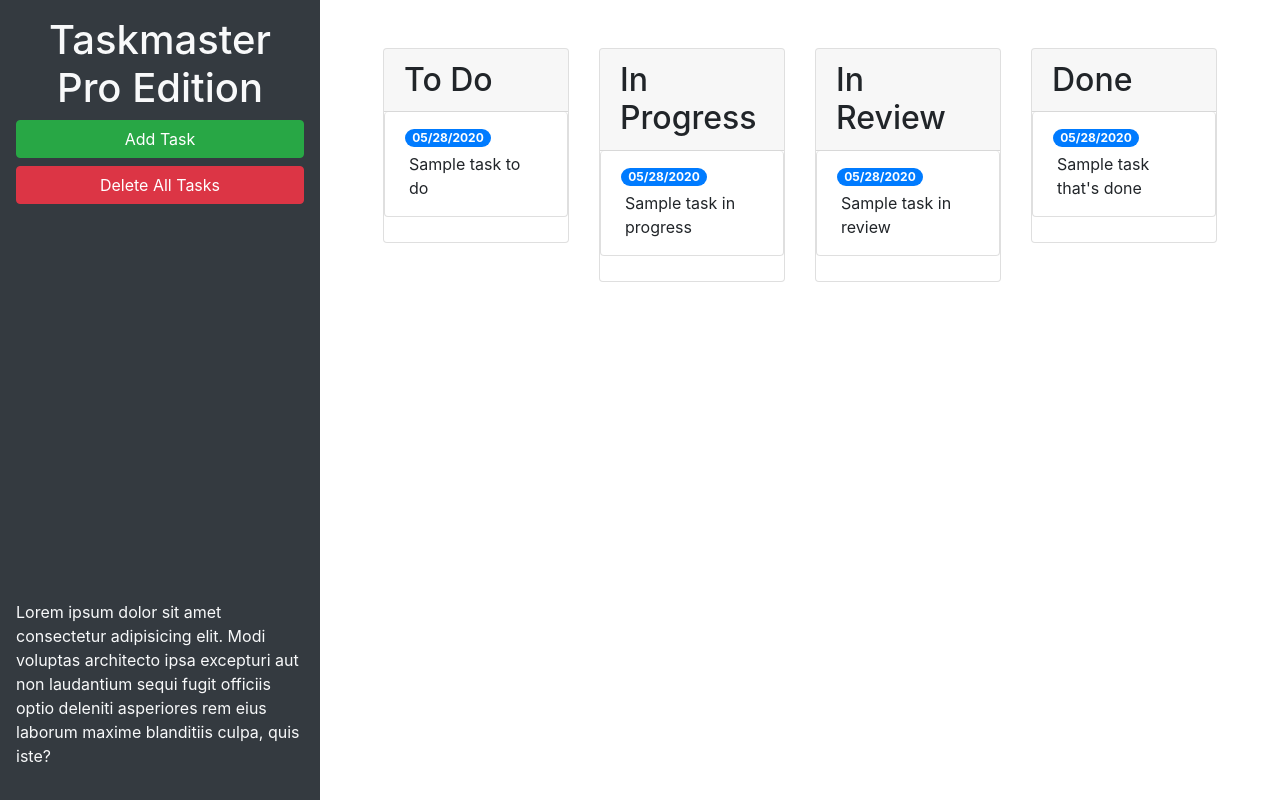
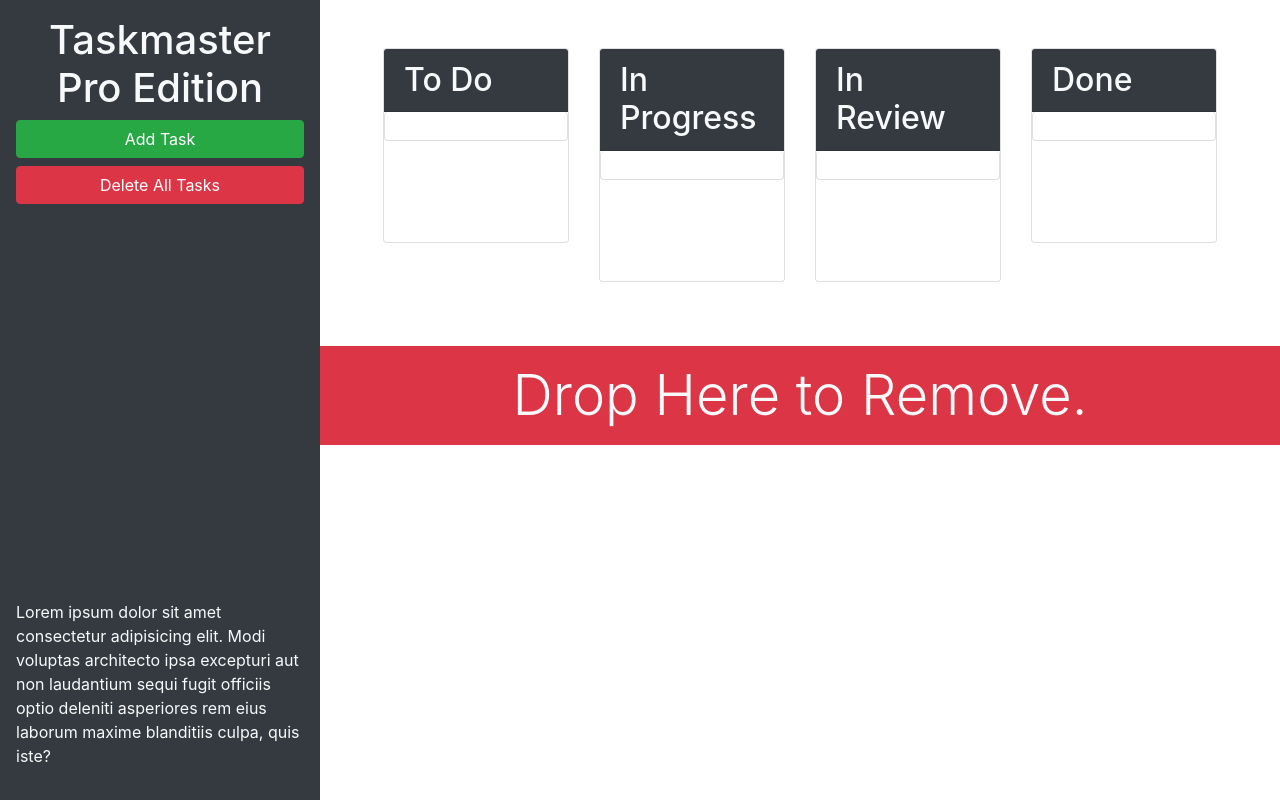
Before and after one commit to oliviafaraone/taskmaster-pro, a plain HTML site: page index.html in a window 1280 px wide. Drawn offline with nearby package versions, Linux system fonts and the light colour scheme.

Commit message:
more bootstrap

```diff
--- a/index.html
+++ b/index.html
@@ -13,26 +13,26 @@
 <body>
 
   <div class="row min-vh-100 no-gutters">
-    <header class="col-12 col-lg-3 bg-dark text-light d-flex flex-column p-4 p-lg-3">
+    <header class="col-12 col-lg-3 bg-dark text-light sticky-top d-flex flex-column p-4 p-lg-3">
       <h1 class="text-center">Taskmaster Pro Edition</h1>
       <button id="create-task" class="btn btn-block btn-success" data-toggle="modal" data-target="#task-form-modal">Add
         Task</button>
       <button id="remove-tasks" class="btn btn-block btn-danger">Delete All Tasks</button>
-      <p class="mt-auto">Lorem ipsum dolor sit amet consectetur adipisicing elit. Modi voluptas architecto ipsa
+      <p class="mt-auto d-none d-lg-block">Lorem ipsum dolor sit amet consectetur adipisicing elit. Modi voluptas architecto ipsa
         excepturi aut non
         laudantium sequi fugit officiis optio deleniti asperiores rem eius laborum maxime blanditiis culpa, quis iste?
       </p>
     </header>
-    <main class="col-12 col-lg-9">
+    <main class="col-12 col-lg-9 d-flex flex-column">
       <div class="m-5 row justify-content-around">
         <!-- todo start -->
         <div class="col-12 col-md-6 col-xl-3 mb-3">
           <div class="card">
-        <h2 class="card-header">To Do</h2>
+        <h2 class="card-header bg-dark text-light">To Do</h2>
         <ul id="list-toDo" class="list-group">
           <li class="list-group-item">
-            <span class="badge badge-primary badge-pill">05/28/2020</span>
-            <p class="m-1">Sample task to do</p>
+            <span class="badge badge-primary badge-pill"></span>
+            <p class="m-1"></p>
           </li>
         </ul>
       </div>
@@ -41,11 +41,11 @@
        <!-- in progress start -->
        <div class="col-12 col-md-6 col-xl-3 mb-3">
         <div class="card">
-        <h2 class="card-header">In Progress</h2>
+        <h2 class="card-header bg-dark text-light">In Progress</h2>
         <ul id="list-inProgress" class="list-group">
           <li class="list-group-item">
-            <span class="badge badge-primary badge-pill">05/28/2020</span>
-            <p class="m-1">Sample task in progress</p>
+            <span class="badge badge-primary badge-pill"></span>
+            <p class="m-1"></p>
           </li>
         </ul>
       </div>
@@ -54,11 +54,11 @@
         <!-- in review start -->
   <div class="col-12 col-md-6 col-xl-3 mb-3">
     <div class="card">
-    <h2 class="card-header">In Review</h2>
+    <h2 class="card-header bg-dark text-light">In Review</h2>
     <ul id="list-inReview" class="list-group">
       <li class="list-group-item">
-        <span class="badge badge-primary badge-pill">05/28/2020</span>
-        <p class="m-1">Sample task in review</p>
+        <span class="badge badge-primary badge-pill"></span>
+        <p class="m-1"></p>
       </li>
     </ul>
   </div>
@@ -67,17 +67,25 @@
   <!-- done start -->
   <div class="col-12 col-md-6 col-xl-3 mb-3">
     <div class="card">
-    <h2 class="card-header">Done</h2>
+    <h2 class="card-header bg-dark text-light">Done</h2>
     <ul id="list-done" class="list-group">
       <li class="list-group-item">
-        <span class="badge badge-primary badge-pill">05/28/2020</span>
-        <p class="m-1">Sample task that's done</p>
+        <span class="badge badge-primary badge-pill"></span>
+        <p class="m-1"></p>
       </li>
     </ul>
   </div>
   </div>
   <!-- done end -->
       </div>
+
+      <!-- Delete tasks zone -->
+  <div id="trash">
+    <div class="w-100 bg-danger p-3 text-center text-light display-4 mt-auto">
+      Drop Here to Remove.
+      </div>
+    </div>
+
     </main>
   </div>
 
```
